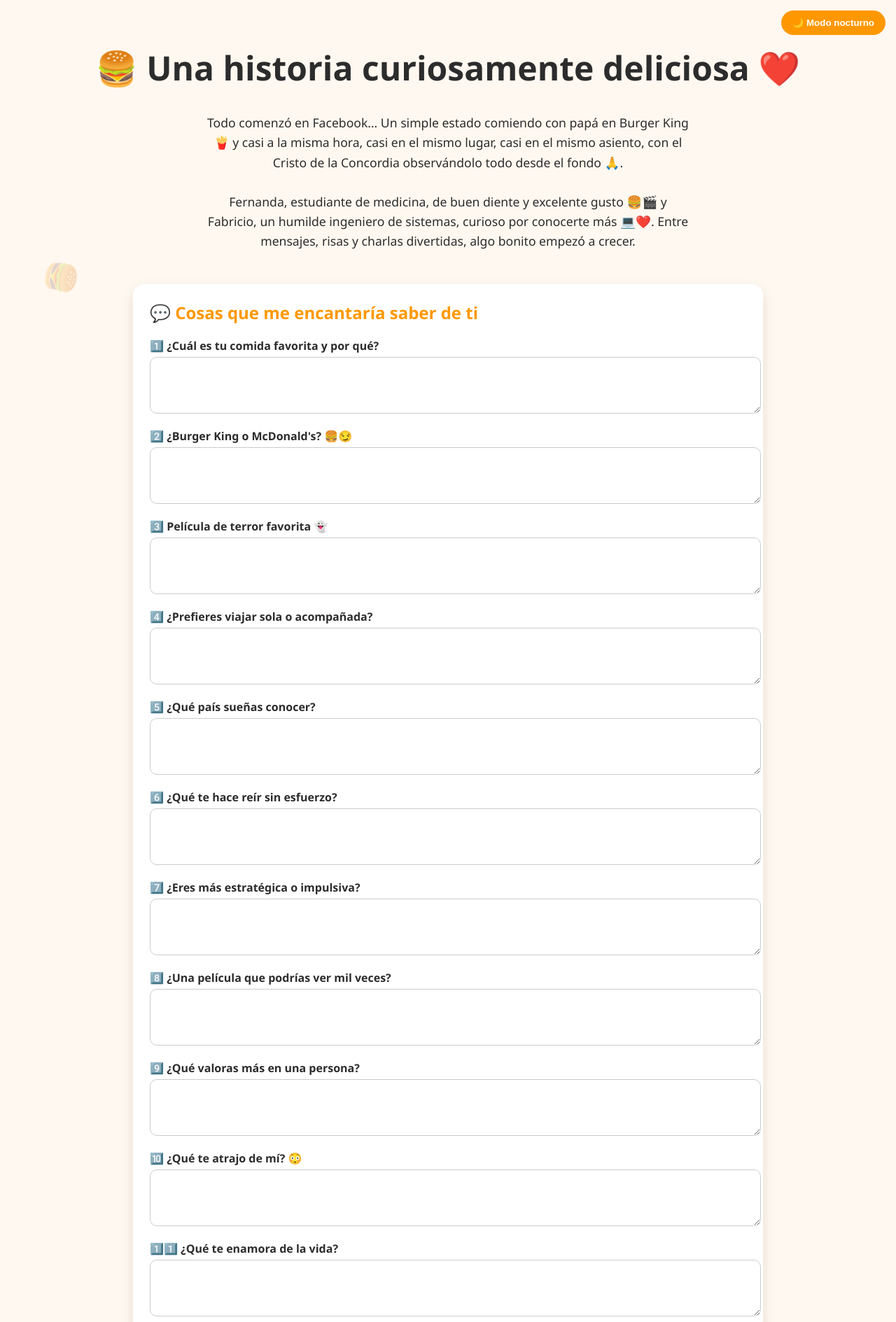
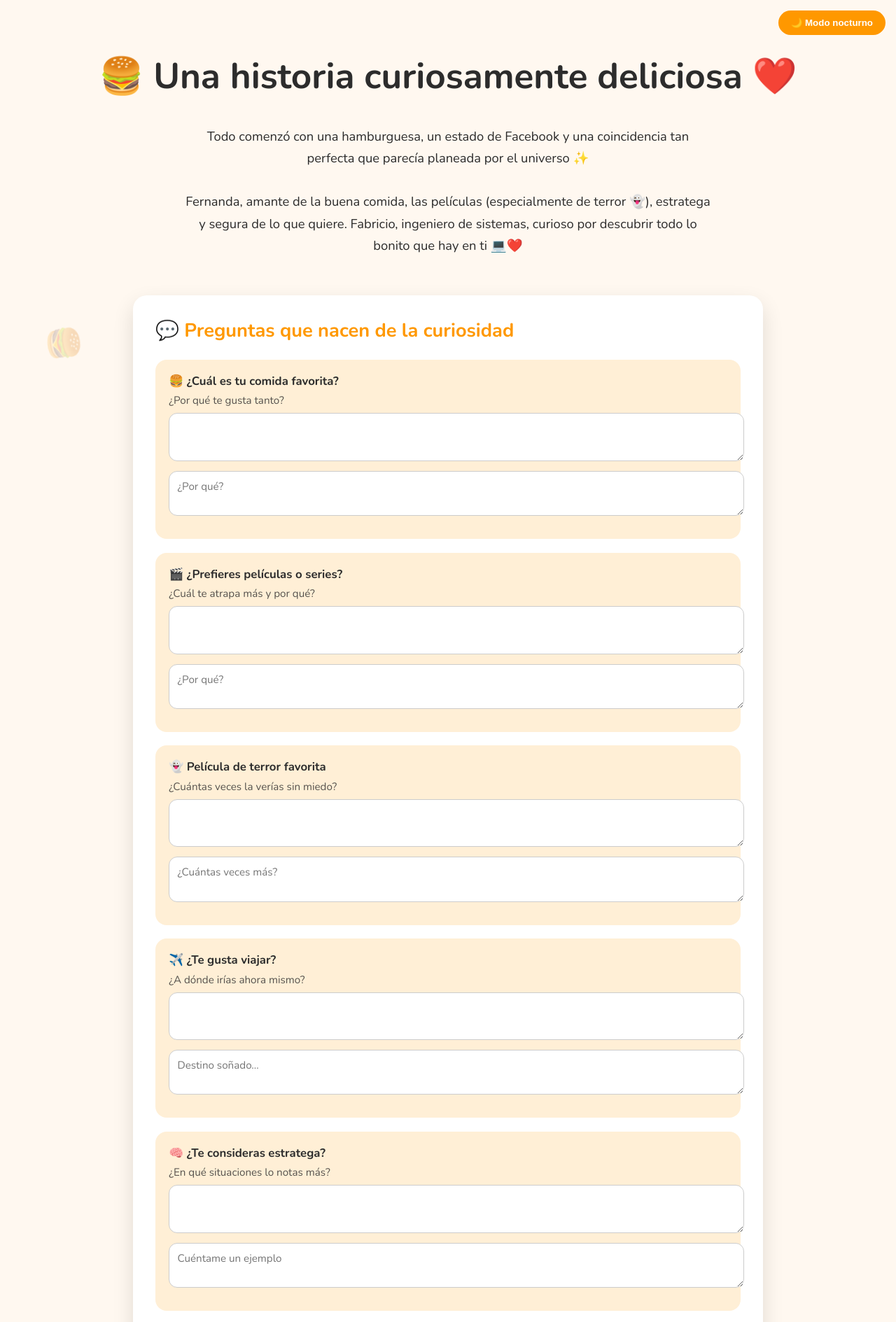
Before and after one commit to fabricioplay2learn-ctrl/Para-Fernanda-Vargas, a plain HTML site: page index.html in a window 1280 px wide. Shown: the top 1889 px of the page at 70% size. Drawn offline with nearby package versions, Linux system fonts and the light colour scheme.

Commit message:
Refactor index.html with style and content updates
Updated various styles and structure in index.html, including font changes, layout adjustments, and new questions.

```diff
--- a/index.html
+++ b/index.html
@@ -4,6 +4,9 @@
   <meta charset="UTF-8" />
   <meta name="viewport" content="width=device-width, initial-scale=1.0" />
   <title>Fabricio & Fernanda 🍔❤️</title>
+
+  <!-- Fuente Nunito -->
+  <link href="https://fonts.googleapis.com/css2?family=Nunito:wght@300;400;600;700&display=swap" rel="stylesheet">
 
   <style>
     :root {
@@ -14,11 +17,12 @@
       --card-light: #ffffff;
       --card-dark: #1f1f1f;
       --accent: #ff9800;
+      --soft: #ffefd6;
     }
 
     body {
       margin: 0;
-      font-family: 'Segoe UI', sans-serif;
+      font-family: 'Nunito', sans-serif;
       background: var(--bg-light);
       color: var(--text-light);
       transition: background 0.4s, color 0.4s;
@@ -30,7 +34,7 @@
       color: var(--text-dark);
     }
 
-    /* Fondo animado hamburguesas */
+    /* Fondo hamburguesas */
     .burgers {
       position: fixed;
       inset: 0;
@@ -40,34 +44,30 @@
 
     .burger {
       position: absolute;
-      font-size: 40px;
-      animation: float 20s linear infinite;
+      font-size: 42px;
+      animation: float 22s linear infinite;
       opacity: 0.25;
     }
 
     @keyframes float {
-      from {
-        transform: translateY(110vh) rotate(0deg);
-      }
-      to {
-        transform: translateY(-120vh) rotate(360deg);
-      }
+      from { transform: translateY(110vh) rotate(0deg); }
+      to { transform: translateY(-120vh) rotate(360deg); }
     }
 
     header {
       text-align: center;
-      padding: 2rem 1rem;
+      padding: 2.5rem 1rem;
     }
 
     header h1 {
-      font-size: clamp(1.8rem, 5vw, 3rem);
+      font-size: clamp(2rem, 5vw, 3.2rem);
     }
 
     header p {
-      max-width: 700px;
+      max-width: 760px;
       margin: auto;
-      font-size: 1.1rem;
-      line-height: 1.6;
+      font-size: 1.15rem;
+      line-height: 1.7;
     }
 
     .toggle {
@@ -77,10 +77,11 @@
       background: var(--accent);
       color: #fff;
       border: none;
-      border-radius: 25px;
-      padding: 10px 16px;
+      border-radius: 30px;
+      padding: 10px 18px;
       cursor: pointer;
-      font-weight: bold;
+      font-weight: 700;
+      z-index: 10;
     }
 
     .container {
@@ -91,10 +92,10 @@
 
     .card {
       background: var(--card-light);
-      border-radius: 16px;
-      padding: 1.5rem;
-      margin-bottom: 1.5rem;
-      box-shadow: 0 8px 20px rgba(0,0,0,0.1);
+      border-radius: 20px;
+      padding: 2rem;
+      margin-bottom: 2rem;
+      box-shadow: 0 12px 30px rgba(0,0,0,0.12);
       transition: background 0.4s;
     }
 
@@ -105,37 +106,58 @@
     .card h2 {
       margin-top: 0;
       color: var(--accent);
+      font-size: 1.7rem;
     }
 
+    /* Preguntas bonitas */
     .question {
-      margin-bottom: 1rem;
+      background: var(--soft);
+      padding: 1.2rem;
+      border-radius: 16px;
+      margin-bottom: 1.2rem;
     }
 
-    .question label {
-      font-weight: bold;
-      display: block;
-      margin-bottom: 0.3rem;
+    body.dark .question {
+      background: #2a2a2a;
     }
 
-    .question textarea {
+    .question-title {
+      font-weight: 700;
+      font-size: 1.05rem;
+      margin-bottom: 0.4rem;
+    }
+
+    .question-sub {
+      font-size: 0.95rem;
+      opacity: 0.8;
+      margin-bottom: 0.5rem;
+    }
+
+    textarea {
       width: 100%;
-      min-height: 60px;
-      border-radius: 10px;
+      border-radius: 12px;
       border: 1px solid #ccc;
-      padding: 0.6rem;
+      padding: 0.7rem;
+      font-family: 'Nunito', sans-serif;
       font-size: 1rem;
       resize: vertical;
+      margin-bottom: 0.5rem;
+    }
+
+    textarea.small {
+      min-height: 40px;
+      font-size: 0.95rem;
     }
 
     button.send {
       width: 100%;
-      padding: 1rem;
-      font-size: 1.1rem;
+      padding: 1.2rem;
+      font-size: 1.15rem;
       border: none;
-      border-radius: 14px;
+      border-radius: 18px;
       background: var(--accent);
       color: white;
-      font-weight: bold;
+      font-weight: 700;
       cursor: pointer;
       margin-bottom: 2rem;
     }
@@ -143,21 +165,32 @@
     footer {
       text-align: center;
       padding-bottom: 2rem;
-      font-size: 0.9rem;
+      font-size: 0.95rem;
       opacity: 0.8;
+    }
+
+    @media print {
+      .toggle, .send {
+        display: none;
+      }
+      body {
+        background: white;
+        color: black;
+      }
+      .card {
+        box-shadow: none;
+      }
     }
   </style>
 </head>
 
 <body>
 
-  <!-- Fondo hamburguesas -->
 <div class="burgers">
-    <div class="burger" style="left:5%; animation-duration:18s;">🍔</div>
-    <div class="burger" style="left:20%; animation-duration:22s;">🍟</div>
-    <div class="burger" style="left:40%; animation-duration:25s;">🍔</div>
-    <div class="burger" style="left:60%; animation-duration:20s;">🥤</div>
-    <div class="burger" style="left:80%; animation-duration:23s;">🍔</div>
+  <div class="burger" style="left:5%;">🍔</div>
+  <div class="burger" style="left:25%; animation-duration:25s;">🍟</div>
+  <div class="burger" style="left:50%; animation-duration:20s;">🍔</div>
+  <div class="burger" style="left:75%; animation-duration:28s;">🥤</div>
 </div>
 
 <button class="toggle" onclick="toggleDark()">🌙 Modo nocturno</button>
@@ -165,56 +198,84 @@
 <header>
   <h1>🍔 Una historia curiosamente deliciosa ❤️</h1>
   <p>
-      Todo comenzó en Facebook… Un simple estado comiendo con papá en Burger King 🍟
-      y casi a la misma hora, casi en el mismo lugar, casi en el mismo asiento,
-      con el Cristo de la Concordia observándolo todo desde el fondo 🙏.
+    Todo comenzó con una hamburguesa, un estado de Facebook y una coincidencia
+    tan perfecta que parecía planeada por el universo ✨
     <br><br>
-      Fernanda, estudiante de medicina, de buen diente y excelente gusto 🍔🎬
-      y Fabricio, un humilde ingeniero de sistemas, curioso por conocerte más 💻❤️.
-      Entre mensajes, risas y charlas divertidas, algo bonito empezó a crecer.
+    Fernanda, amante de la buena comida, las películas (especialmente de terror 👻),
+    estratega y segura de lo que quiere.
+    Fabricio, ingeniero de sistemas, curioso por descubrir todo lo bonito que hay en ti 💻❤️
   </p>
 </header>
 
 <main class="container">
   <div class="card">
-      <h2>💬 Cosas que me encantaría saber de ti</h2>
-
-      <!-- Preguntas -->
-      <div class="question"><label>1️⃣ ¿Cuál es tu comida favorita y por qué?</label><textarea></textarea></div>
-      <div class="question"><label>2️⃣ ¿Burger King o McDonald's? 🍔😏</label><textarea></textarea></div>
-      <div class="question"><label>3️⃣ Película de terror favorita 👻</label><textarea></textarea></div>
-      <div class="question"><label>4️⃣ ¿Prefieres viajar sola o acompañada?</label><textarea></textarea></div>
-      <div class="question"><label>5️⃣ ¿Qué país sueñas conocer?</label><textarea></textarea></div>
-      <div class="question"><label>6️⃣ ¿Qué te hace reír sin esfuerzo?</label><textarea></textarea></div>
-      <div class="question"><label>7️⃣ ¿Eres más estratégica o impulsiva?</label><textarea></textarea></div>
-      <div class="question"><label>8️⃣ ¿Una película que podrías ver mil veces?</label><textarea></textarea></div>
-      <div class="question"><label>9️⃣ ¿Qué valoras más en una persona?</label><textarea></textarea></div>
-      <div class="question"><label>🔟 ¿Qué te atrajo de mí? 😳</label><textarea></textarea></div>
-
-      <div class="question"><label>1️⃣1️⃣ ¿Qué te enamora de la vida?</label><textarea></textarea></div>
-      <div class="question"><label>1️⃣2️⃣ ¿Eres de dulces o salados?</label><textarea></textarea></div>
-      <div class="question"><label>1️⃣3️⃣ ¿Qué superpoder te gustaría tener?</label><textarea></textarea></div>
-      <div class="question"><label>1️⃣4️⃣ ¿Plan perfecto para un día libre?</label><textarea></textarea></div>
-      <div class="question"><label>1️⃣5️⃣ ¿Algo que pocos saben de ti?</label><textarea></textarea></div>
-      <div class="question"><label>1️⃣6️⃣ ¿Qué te hace sentir segura?</label><textarea></textarea></div>
-      <div class="question"><label>1️⃣7️⃣ ¿Cuál es tu mayor sueño?</label><textarea></textarea></div>
-      <div class="question"><label>1️⃣8️⃣ ¿Qué te conquista primero?</label><textarea></textarea></div>
-      <div class="question"><label>1️⃣9️⃣ ¿Un miedo curioso que tengas?</label><textarea></textarea></div>
-      <div class="question"><label>2️⃣0️⃣ ¿Qué esperas de alguien que quiere conocerte de verdad?</label><textarea></textarea></div>
+    <h2>💬 Preguntas que nacen de la curiosidad</h2>
 
     <div class="question">
-        <label>✨ Cuéntame algo muy interesante, curioso o divertido sobre ti ✨</label>
-        <textarea placeholder="Aquí puedes escribir lo que tú quieras… 💕"></textarea>
+      <div class="question-title">🍔 ¿Cuál es tu comida favorita?</div>
+      <div class="question-sub">¿Por qué te gusta tanto?</div>
+      <textarea></textarea>
+      <textarea class="small" placeholder="¿Por qué?"></textarea>
     </div>
+
+    <div class="question">
+      <div class="question-title">🎬 ¿Prefieres películas o series?</div>
+      <div class="question-sub">¿Cuál te atrapa más y por qué?</div>
+      <textarea></textarea>
+      <textarea class="small" placeholder="¿Por qué?"></textarea>
+    </div>
+
+    <div class="question">
+      <div class="question-title">👻 Película de terror favorita</div>
+      <div class="question-sub">¿Cuántas veces la verías sin miedo?</div>
+      <textarea></textarea>
+      <textarea class="small" placeholder="¿Cuántas veces más?"></textarea>
+    </div>
+
+    <div class="question">
+      <div class="question-title">✈️ ¿Te gusta viajar?</div>
+      <div class="question-sub">¿A dónde irías ahora mismo?</div>
+      <textarea></textarea>
+      <textarea class="small" placeholder="Destino soñado…"></textarea>
+    </div>
+
+    <div class="question">
+      <div class="question-title">🧠 ¿Te consideras estratega?</div>
+      <div class="question-sub">¿En qué situaciones lo notas más?</div>
+      <textarea></textarea>
+      <textarea class="small" placeholder="Cuéntame un ejemplo"></textarea>
+    </div>
+
+    <div class="question">
+      <div class="question-title">❤️ ¿Qué te atrae de una persona?</div>
+      <div class="question-sub">¿Y qué te aleja inmediatamente?</div>
+      <textarea></textarea>
+      <textarea class="small" placeholder="Lo que no te gusta…"></textarea>
+    </div>
+
+    <div class="question">
+      <div class="question-title">😳 ¿Qué te llamó la atención de mí?</div>
+      <div class="question-sub">Sé sincera… prometo sonreír</div>
+      <textarea></textarea>
+      <textarea class="small" placeholder="Un detalle…"></textarea>
+    </div>
+
+    <div class="question">
+      <div class="question-title">✨ Algo curioso sobre ti</div>
+      <div class="question-sub">Algo que pocos saben</div>
+      <textarea></textarea>
+      <textarea class="small" placeholder="Dato curioso…"></textarea>
+    </div>
+
   </div>
 
   <button class="send" onclick="sendMessenger()">
-      📩 ¿Enviamos todo esto por Messenger? 😏❤️
+    📩 ¿Imprimimos y compartimos esta historia? ❤️
   </button>
 </main>
 
 <footer>
-    Hecho con cariño por Fabricio 💻❤️🍔
+  Hecho con mucho cariño por Fabricio 💻❤️🍔
 </footer>
 
 <script>
@@ -224,25 +285,10 @@
 
   function sendMessenger() {
     const ok = confirm(
-        "😳 ¿Estás segura de enviar todas tus respuestas por Messenger?\n\nPrometo leerlas con una sonrisa 🍔❤️"
-      );
-      if (ok) {
-        alert("📨 Perfecto… ahora solo falta que me las envíes 😉");
-      }
-    }
-  </script>
-  <script>
-  function toggleDark() {
-    document.body.classList.toggle('dark');
-  }
-
-  function sendMessenger() {
-    const ok = confirm(
-      "😳 ¿Estás segura de enviar todas tus respuestas por Messenger?\n\n💡 También podrás imprimir esta historia para guardarla como recuerdo 🍔❤️"
+      "😳 ¿Te gustaría guardar esta historia como recuerdo?\n\nSe abrirá la opción para imprimir o guardar en PDF ❤️"
     );
 
     if (ok) {
-      // Pequeño delay para que el navegador no bloquee la acción
       setTimeout(() => {
         window.print();
       }, 300);
@@ -250,6 +296,5 @@
   }
 </script>
 
-
 </body>
 </html>
```
Lines whose indentation alone changed are shown as unchanged.
